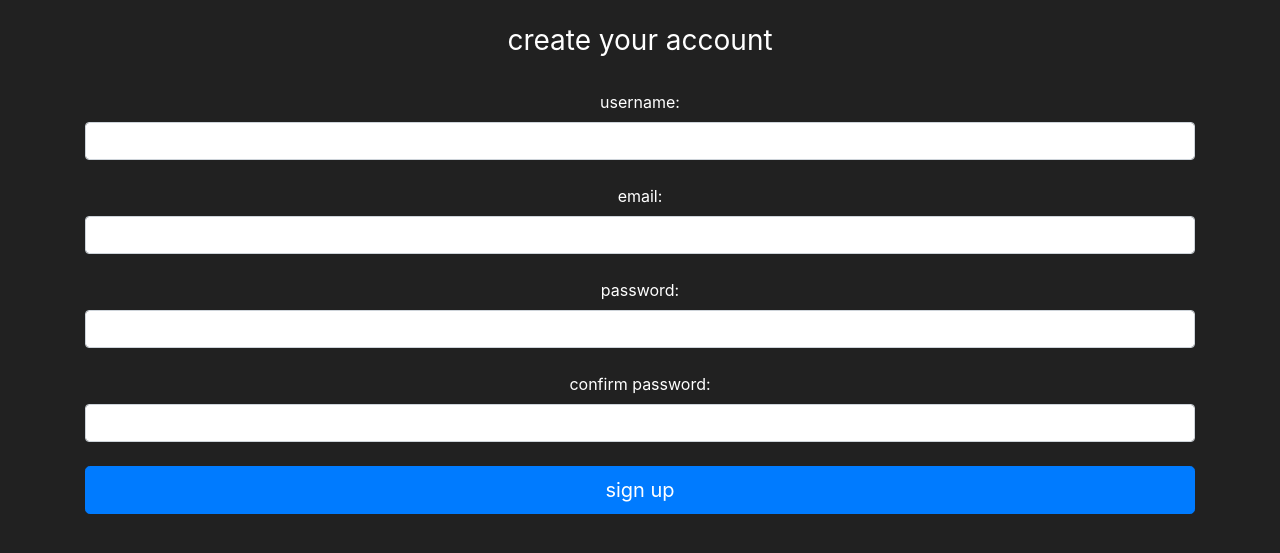
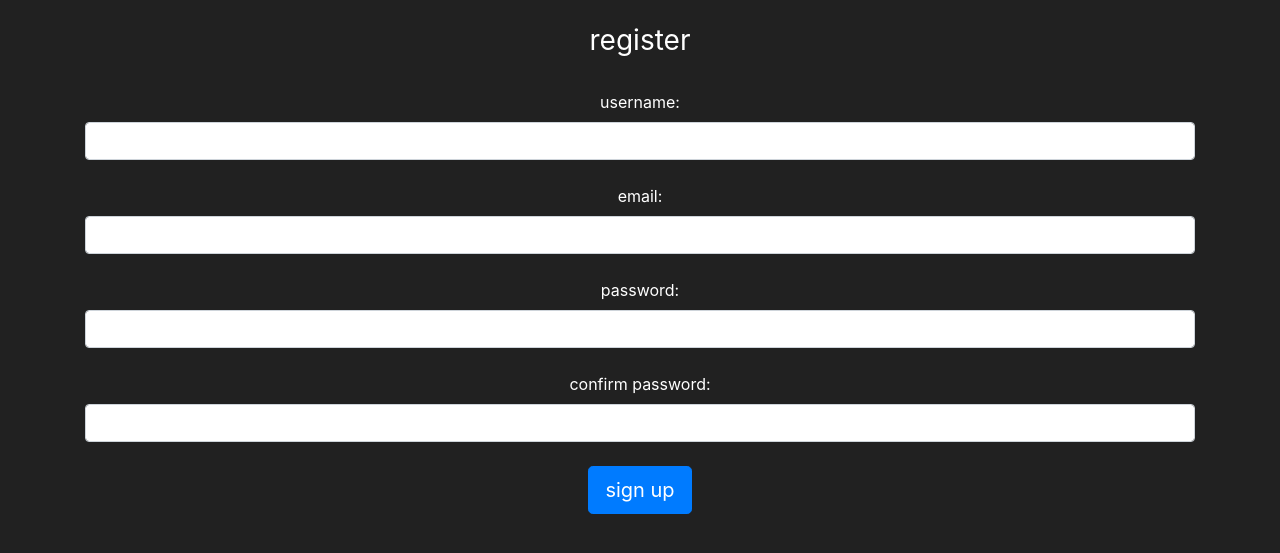
Before and after one commit to root-marco/market, a Flask app: page /register in a window 1280 px wide. Shown: the part 56-609 px from the top of the page. Run offline with Flask 2, Linux system fonts and the light colour scheme; some libraries are stand-ins or nearby versions.

Commit message:
register form

```diff
--- a/market/templates/register.html
+++ b/market/templates/register.html
@@ -1,6 +1,8 @@
 {% extends 'base.html' %}
 
-{% block title %} register page {% endblock %}
+{% block title %}
+register page
+{% endblock %}
 
 {% block content %}
 
@@ -10,7 +12,7 @@
 
       {{ form.hidden_tag() }}
 
-      <h1 class="h3 mt-4 font-weight-normal">create your account</h1>
+      <h1 class="h3 mt-4 font-weight-normal">register</h1>
 
       <br>
       {{ form.username.label() }}
@@ -26,7 +28,7 @@
       {{ form.password2(class="form-control") }}
       <br>
 
-      {{ form.submit(class="btn btn-lg btn-block btn-primary") }}
+      {{ form.submit(class="btn btn-lg btn-primary") }}
 
     </form>
   </div>
```
